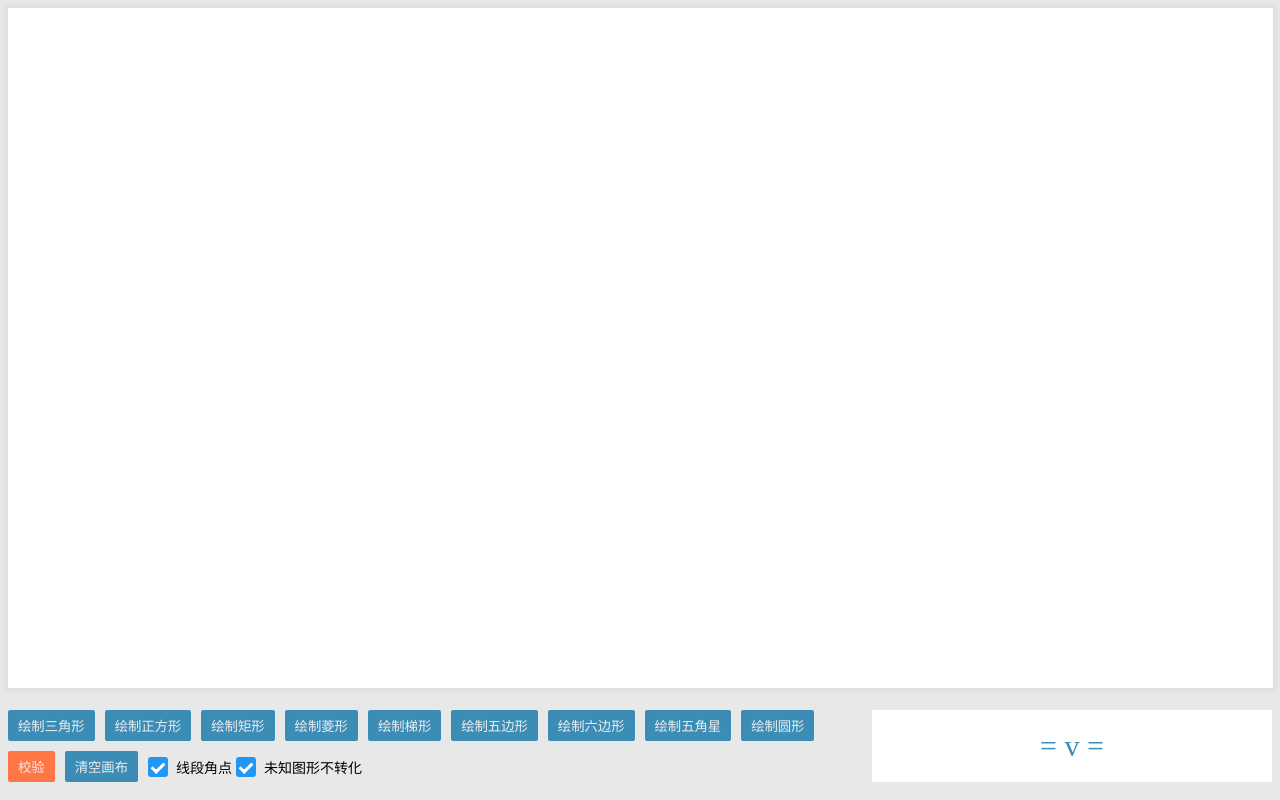
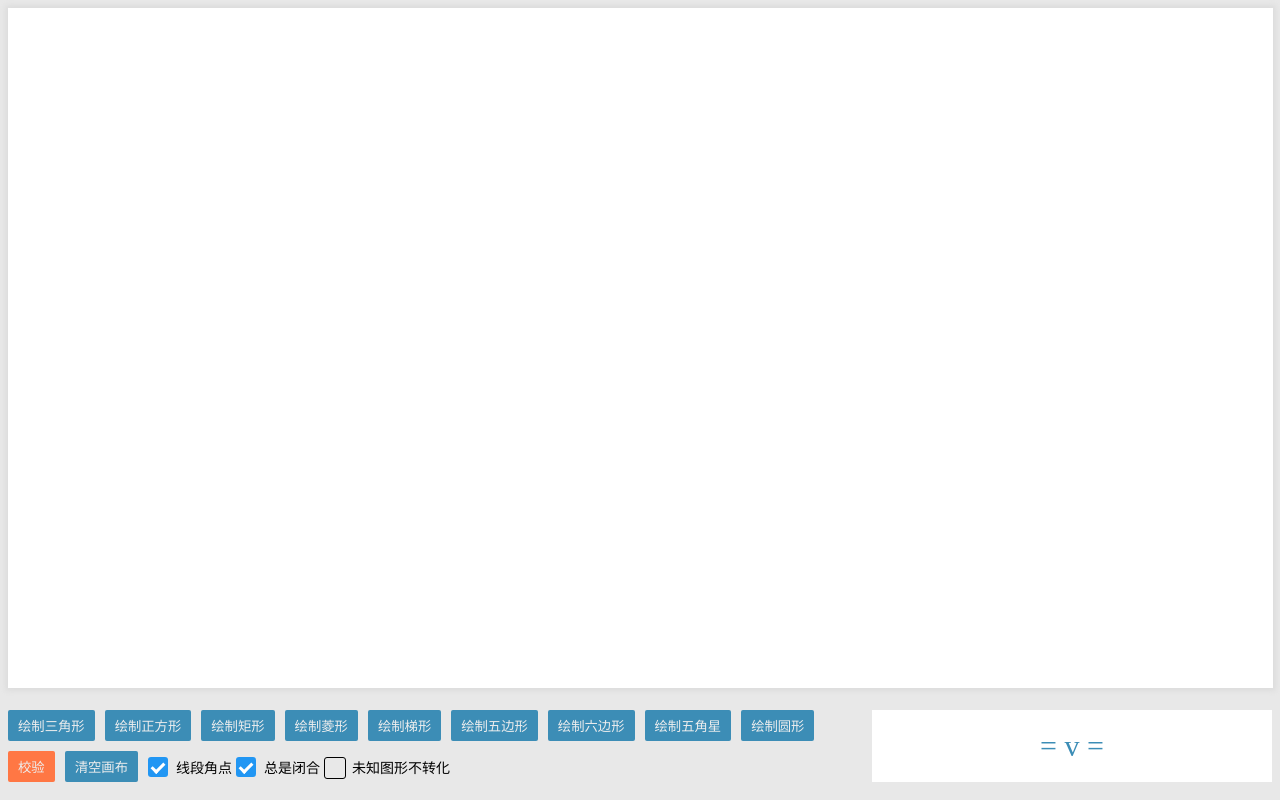
Before and after one commit to MtSatou/openCV-recognition-geometry, a Vue app: page / in a window 1280 px wide. Built offline with nearby package versions, Linux system fonts and the light colour scheme.

Commit message:
update: 添加总是闭合选项

```diff
--- a/src/views/ocrPatterning.vue
+++ b/src/views/ocrPatterning.vue
@@ -73,6 +73,7 @@
           <button @click="ocrHandler" style="background: #f74">校验</button>
           <button @click="clear">清空画布</button>
           <CheckBox v-model="showCornerPoint" label="线段角点"></CheckBox>
+          <CheckBox v-model="alwaysClosed" label="总是闭合"></CheckBox>
           <CheckBox v-model="unknownFigureTransition" label="未知图形不转化"></CheckBox>
         </div>
       </div>
@@ -99,8 +100,9 @@ import CheckBox from "../components/checkbox.vue"
 const canvasElement = ref<HTMLCanvasElement>()!;
 const { innerHeight, innerWidth } = window;
 
+const alwaysClosed = ref(true);
 const showCornerPoint = ref(true);
-const unknownFigureTransition = ref(true);
+const unknownFigureTransition = ref(false);
 onMounted(() => {
   (async () => {
     const canvas = canvasElement.value!;
@@ -126,6 +128,11 @@ onMounted(() => {
 
     canvas.addEventListener("mouseup", () => {
       drawing = false;
+      // 总是闭合
+      if (alwaysClosed.value) {
+        points.push(points[0]);
+        console.log(points)
+      }
       // 闭合图形
       if (isClosedShape(points)) {
         // openCV识别
@@ -180,6 +187,7 @@ onMounted(() => {
           }
         }
       }
+
     });
 
     // 移动绘制
@@ -192,6 +200,11 @@ onMounted(() => {
       ctx.moveTo(points[0].x, points[0].y);
       for (let i = 1; i < points.length; i++) {
         ctx.lineTo(points[i].x, points[i].y);
+      }
+
+      // 总是闭合
+      if (alwaysClosed.value) {
+        ctx.lineTo(points[0].x, points[0].y);
       }
       ctx.stroke();
     }
```
